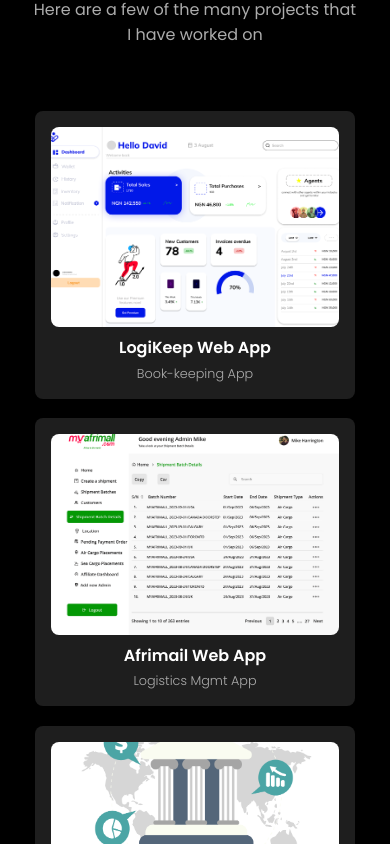
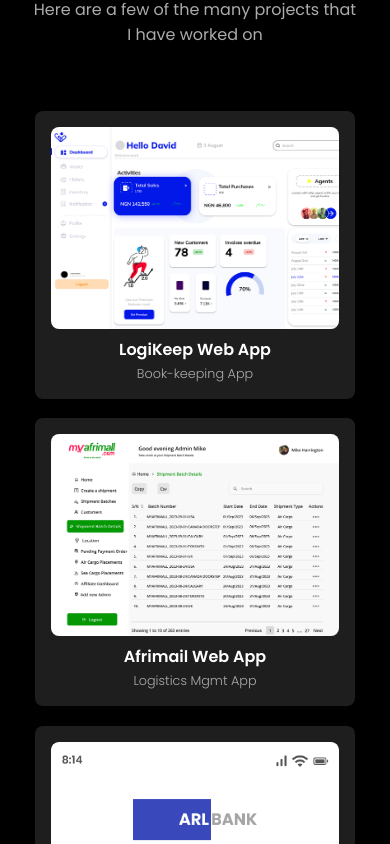
Before and after one commit to PromiseUdo/veraerumaka, a React (Create React App) app: page / in a window 390 px wide. Shown: the part 2000-2844 px from the top of the page. Built offline with nearby package versions, Linux system fonts and the light colour scheme.

Commit message:
works update

```diff
--- a/src/components/Works.jsx
+++ b/src/components/Works.jsx
@@ -50,7 +50,7 @@
         style={{
           background: `url(${imgUrl})`,
           backgroundSize: "cover",
-          backgroundPosition: "center",
+          // backgroundPosition: "center",
         }}
         className={styles.cardInner}
       >
--- a/src/styles/Works.module.scss
+++ b/src/styles/Works.module.scss
@@ -150,7 +150,7 @@
   // text-align: center;
 
   @media screen and (max-width: 770px) {
-    // text-align: center;
+    gap: 0.2rem;
   }
 }
 
```
